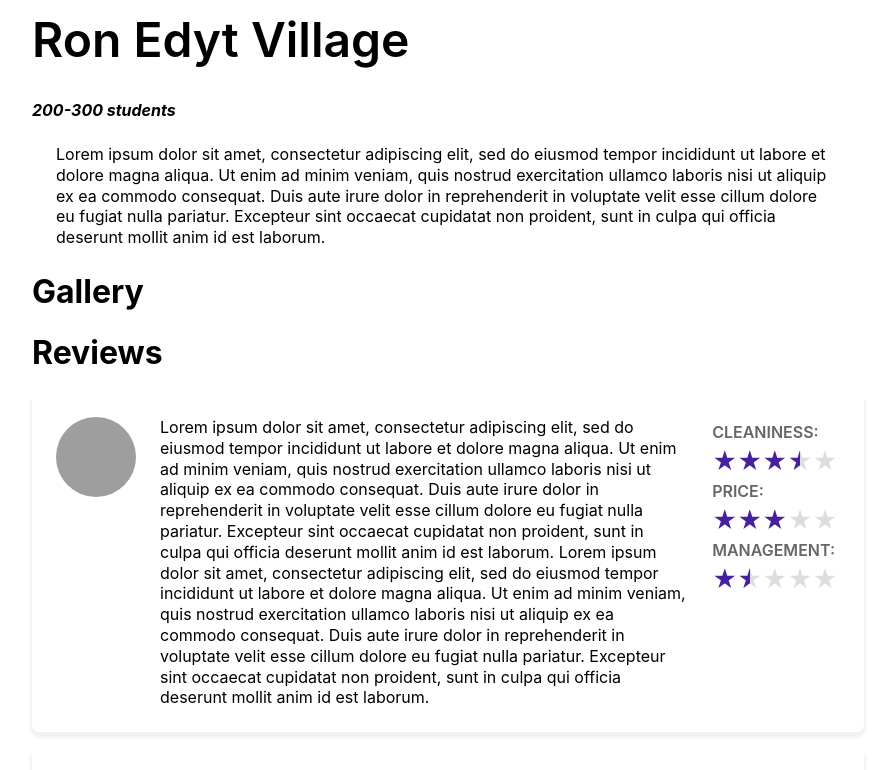
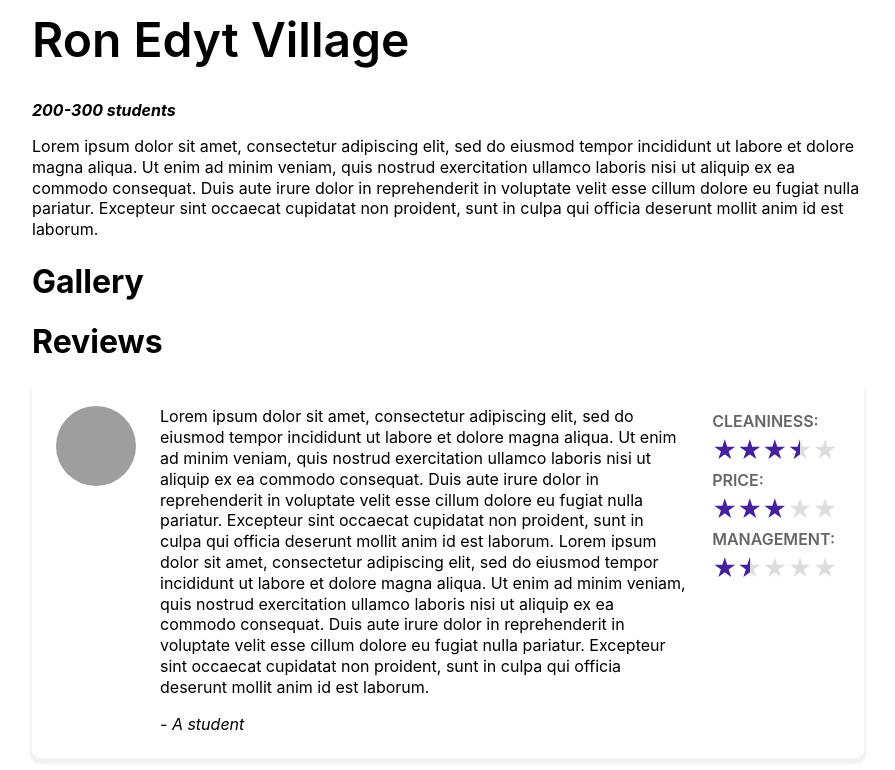
Before and after one commit to loolabs/waterpark, a Next.js app in the folder client/: page /housing/1 in a window 1280 px wide. Shown: the part 480-1250 px from the top of the page, without its empty margins (192-1087 px from the left). Built offline with nearby package versions, Linux system fonts and the light colour scheme; grey boxes are pictures that could not be loaded.

Commit message:
Add placeholder for author/timestamp info

```diff
--- a/client/components/club-details/ResourceInfo.tsx
+++ b/client/components/club-details/ResourceInfo.tsx
@@ -56,10 +56,6 @@ const CategoriesWrapper = styled.div`
 
 const Description = styled.p`
   line-height: 1.3;
-  margin-top: 24px;
-  margin-bottom: 24px;
-  margin-left: 24px;
-  margin-right: 24px;
 `
 
 interface ResourceInfoProps {
@@ -179,13 +175,27 @@ const HideOnLaptop = styled.div`
   }
 `
 
+const AuthorInfo = styled.div`
+  font-style: italic;
+`
+
+const Comment = styled.div`
+  margin-top: 24px;
+  margin-bottom: 24px;
+  margin-left: 24px;
+  margin-right: 24px;
+`
+
 const ReviewEntry = ({ review }: { review: Review }) => {
   return (
     <ReviewCard>
       <ReviewTopRow>
         <Avatar src={review.avatarImage}></Avatar>
         <ShowOnLaptop>
-          <Description>{review.comment}</Description>
+          <Comment>
+            <Description>{review.comment}</Description>
+            <AuthorInfo>- A student</AuthorInfo>
+          </Comment>
         </ShowOnLaptop>
         <RatingList>
           {Object.entries(review.ratings).map((rating) => {
@@ -194,7 +204,10 @@ const ReviewEntry = ({ review }: { review: Review }) => {
         </RatingList>
       </ReviewTopRow>
       <HideOnLaptop>
-        <Description>{review.comment}</Description>
+        <Comment>
+          <Description>{review.comment}</Description>
+          <AuthorInfo>- Student</AuthorInfo>
+        </Comment>
       </HideOnLaptop>
     </ReviewCard>
   )
```
